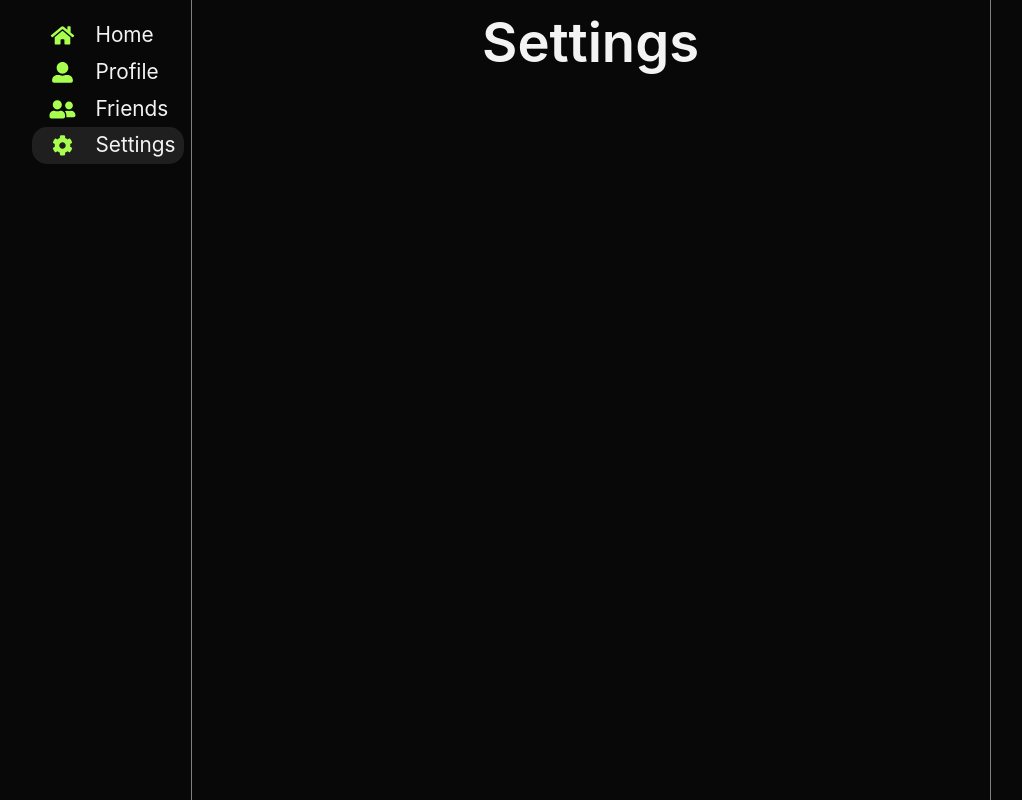
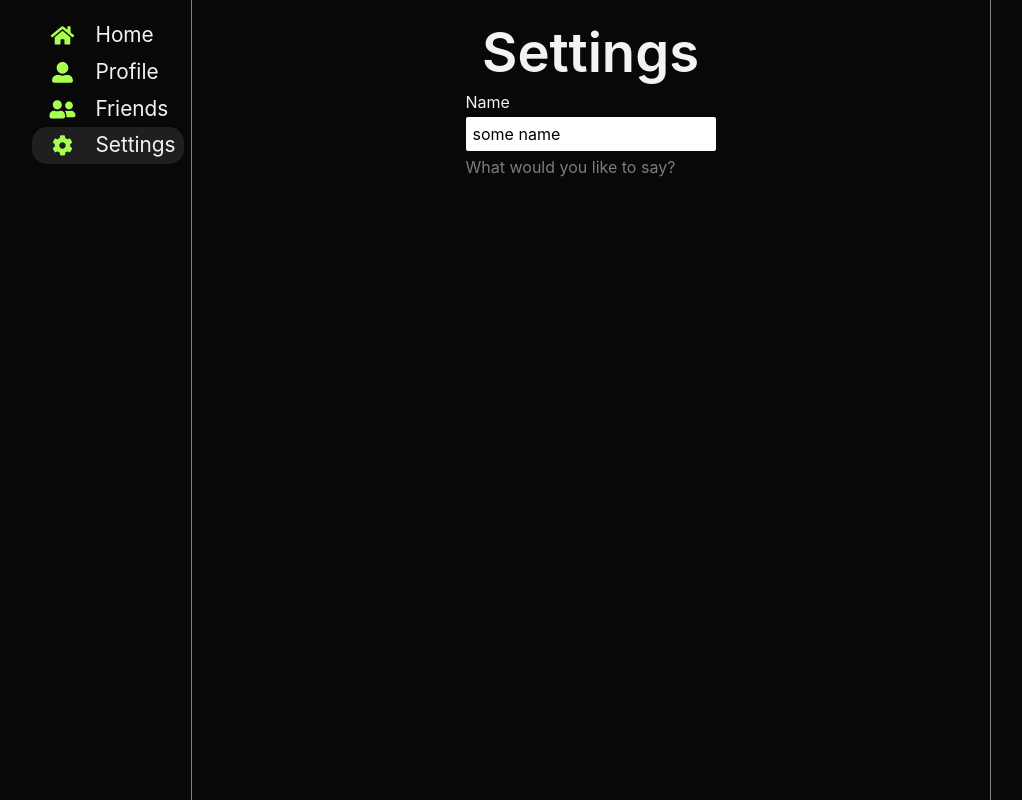
Before and after one commit to social-media-app-project/social-media-app, a React (Create React App) app in the folder frontend/: page /settings in a window 1280 px wide. Shown: the whole page, without its empty margins (132-1154 px from the left). Built offline with nearby package versions, Linux system fonts and the light colour scheme.

Commit message:
added some inputs

```diff
--- a/frontend/src/components/Settings/Settings.js
+++ b/frontend/src/components/Settings/Settings.js
@@ -1,14 +1,29 @@
-import React from "react";
+import React, { useState } from "react";
+import FormTextInput from "../common/form/FormTextInput/FormTextInput";
+import LargeTextInput from "../common/form/LargeTextInput/LargeTextInput";
 import styles from "./Settings.module.css";
 
-const Settings = () => {
+const Settings = (props) => {
+  const [nameText, setNameText] = useState("some name");
+  const [bioText, setBioText] = useState("some bio");
+
   return (
     <div className={styles["settings-container"]}>
       <h1 className={styles["settings-header"]}>Settings</h1>
       <form>
         <div className={styles["edit-pic-container"]}></div>
-        <div className={styles["edit-name-container"]}></div>
-        <div className={styles["edit-bio-container"]}></div>
+        <div className={styles["edit-name-container"]}>
+          <FormTextInput
+            label="Name"
+            inputName="Name"
+            value={nameText}
+            setStateToNewText={setNameText}
+            handleTextChange={(e) => setNameText(e.target.value)}
+          />
+        </div>
+        <div className={styles["edit-bio-container"]}>
+          <LargeTextInput></LargeTextInput>
+        </div>
       </form>
     </div>
   );
--- a/frontend/src/components/Settings/Settings.module.css
+++ b/frontend/src/components/Settings/Settings.module.css
@@ -2,6 +2,7 @@
   display: flex;
   flex-direction: column;
   align-items: center;
+  margin: 10px;
 }
 .settings-header {
   font-size: clamp(1.5rem, -0.875rem + 10.333vw, 3.4rem);
--- a/frontend/src/components/common/form/FormTextInput/FormTextInput.js
+++ b/frontend/src/components/common/form/FormTextInput/FormTextInput.js
@@ -13,6 +13,7 @@ function FormTextInput(props) {
         id={props.inputName}
         name={props.inputName}
         value={props.value}
+        style={{ width: props.width }}
         onChange={(event) =>
           props.handleTextChange(event, props.setStateToNewText)
         }
--- a/frontend/src/components/common/form/FormTextInput/FormTextInput.module.css
+++ b/frontend/src/components/common/form/FormTextInput/FormTextInput.module.css
@@ -1,15 +1,15 @@
 .text-input-label {
   text-align: left;
   display: block;
-  padding-bottom: 0.5rem;
+  padding-bottom: 7px;
   cursor: text;
 }
 
 .text-input {
   display: block;
   outline: none;
-  width: 18rem;
-  padding: 0.5rem;
+  width: 250px;
+  padding: 7px;
   font-size: 1rem;
   border: none;
   border-radius: 2px;
```
